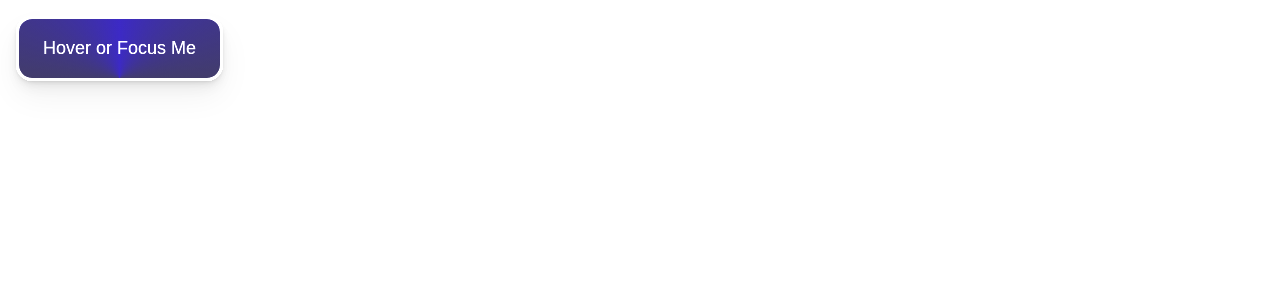
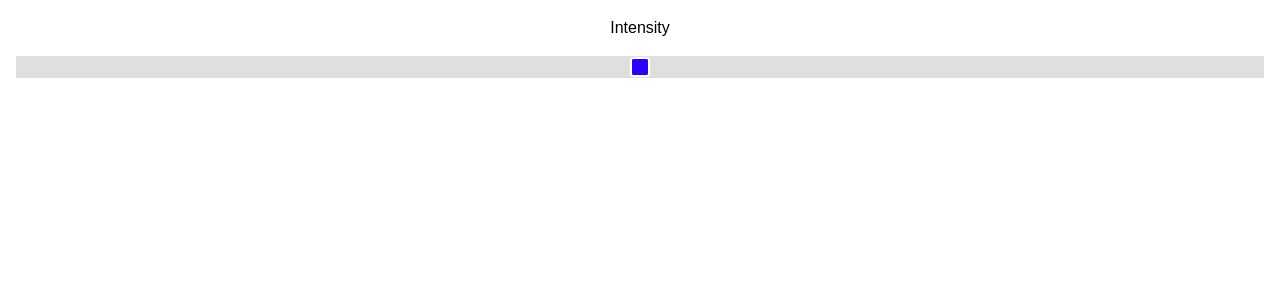
Before and after one commit to arnoldpaye/react-joy, a React (Vite) app: page / in a window 1280 px wide. Shown: the top 300 px of the page. Built offline with nearby package versions, Linux system fonts and the light colour scheme; a web font is replaced by a local one.

Commit message:
feat: replace Button component with SquareSlider in App

```diff
--- a/src/App.jsx
+++ b/src/App.jsx
@@ -1,19 +1,15 @@
 import React from "react";
 
-import Button from "./components/Button";
+import SquareSlider from "./components/SquareSlider";
 
 function App() {
-  const buttonRef = React.useRef();
+  const sliderRef = React.useRef();
 
-  function logRef() {
-    console.log("Captured ref: ", buttonRef.current);
-  }
+  React.useState(() => {
+    console.log(sliderRef.current);
+  }, []);
 
-  return (
-    <Button ref={buttonRef} onMouseEnter={logRef} onFocus={logRef}>
-      Hover or Focus Me
-    </Button>
-  );
+  return <SquareSlider ref={sliderRef} label={"Intensity"} min={0} max={100} />;
 }
 
 export default App;
--- a/src/components/Slider.jsx
+++ b/src/components/Slider.jsx
@@ -4,8 +4,6 @@ import styles from "./Slider.module.css";
 
 function Slider({ label, className = "", ...delegated }, ref) {
   const id = React.useId();
-
-  const sliderClassName = `${styles.slider} ${className}`;
 
   return (
     <div className={styles.wrapper}>
@@ -17,7 +15,7 @@ function Slider({ label, className = "", ...delegated }, ref) {
         {...delegated}
         type="range"
         id={id}
-        className={styles.slider}
+        className={`${styles.slider} ${className}`}
       />
     </div>
   );
--- /dev/null
+++ b/src/components/SquareSlider.jsx
@@ -0,0 +1,10 @@
+import React from "react";
+
+import Slider from "./Slider";
+import styles from "./SquareSlider.module.css";
+
+function SquareSlider(props, ref) {
+  return <Slider ref={ref} {...props} className={styles.squareSlider} />;
+}
+
+export default React.forwardRef(SquareSlider);
--- /dev/null
+++ b/src/components/SquareSlider.module.css
@@ -0,0 +1,10 @@
+.squareSlider {
+  --handle-size: 16px;
+  --handle-radius: 1px;
+  --track-size: 22px;
+  --outline-width: 0px;
+}
+.squareSlider::-webkit-slider-runnable-track {
+  padding-left: 3px;
+  padding-right: 3px;
+}
```
